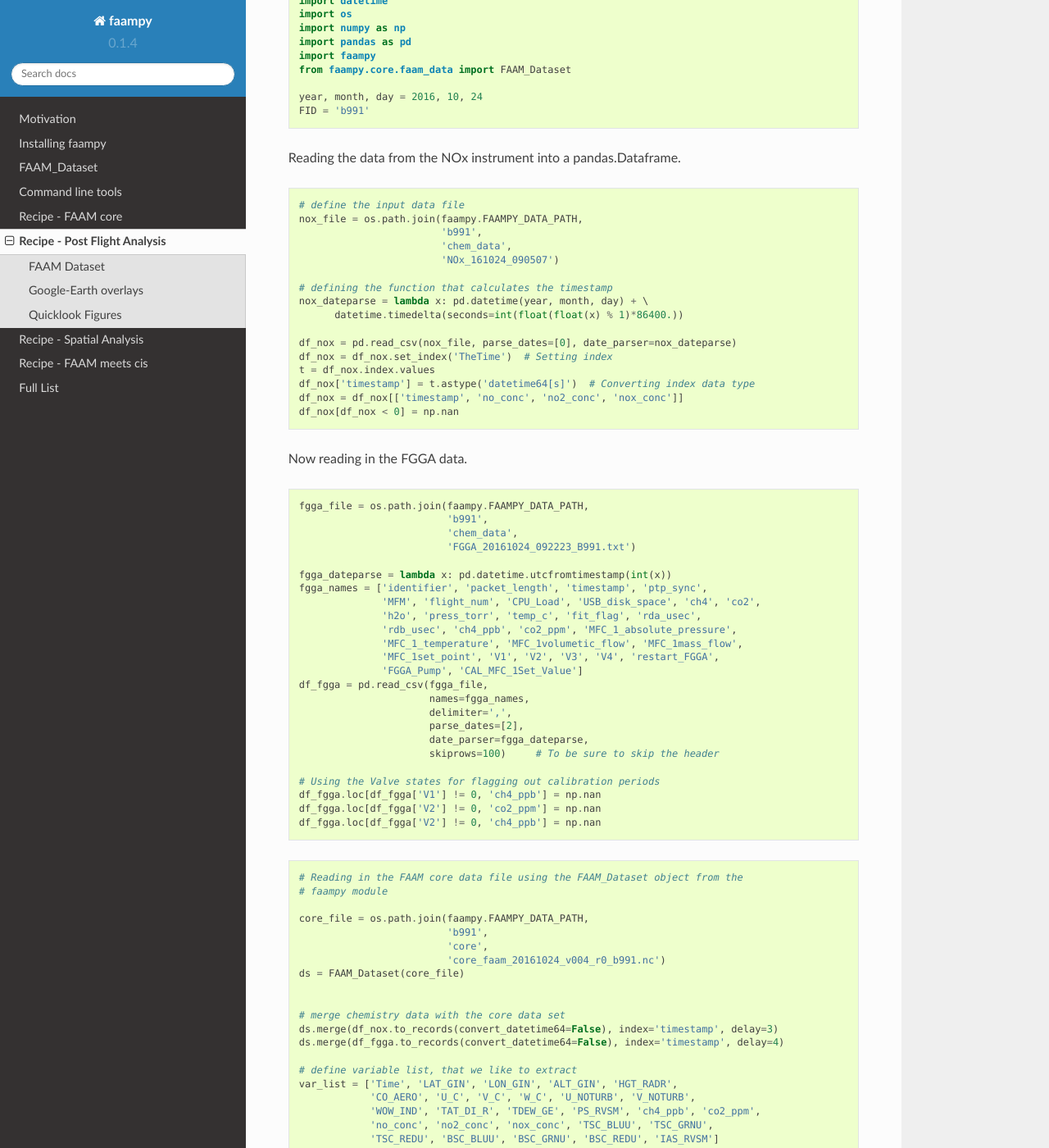
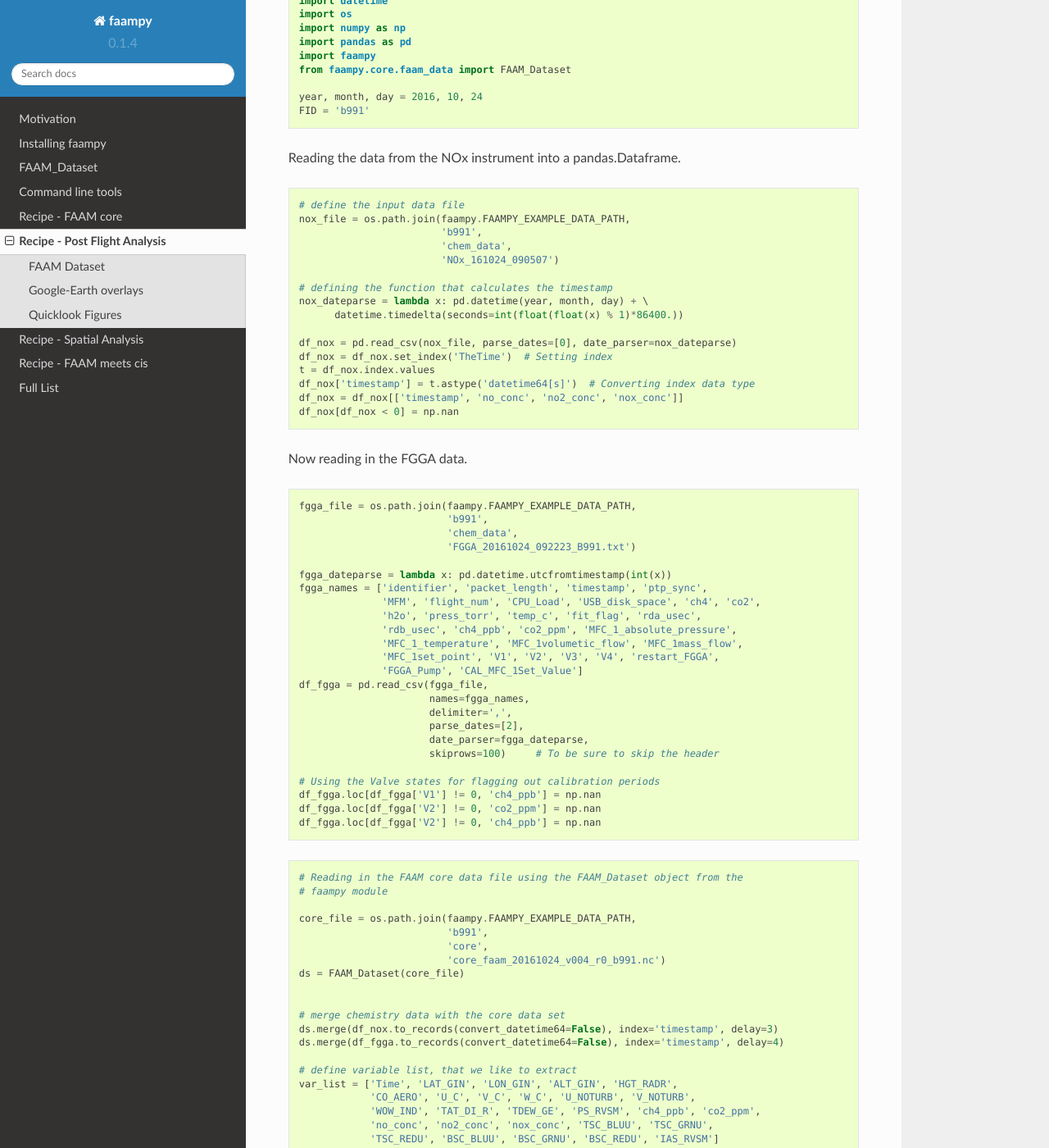
Before and after one commit to ncasuk/faampy, a Sphinx documentation site: the page built from docs/recipe/recipes_02_post_flight_analysis.rst, in a window 1280 px wide and 1400 px high, scrolled down 1080 px. Shown: the whole window at 82% size. Built offline with Sphinx 7.4.7 and the Read the Docs theme 2.0.0, drawn with Linux system fonts in a browser that asks for light colours.

Commit message:
Recipe02 changed to FAAMPY_EXAMPLE_DATA_PATH, and writing of dimension variables amended

```diff
--- a/docs/recipe/recipes_02_post_flight_analysis.rst
+++ b/docs/recipe/recipes_02_post_flight_analysis.rst
@@ -34,7 +34,7 @@ Reading the data from the NOx instrument into a pandas.Dataframe.
 .. code-block:: python
 
     # define the input data file
-    nox_file = os.path.join(faampy.FAAMPY_DATA_PATH,
+    nox_file = os.path.join(faampy.FAAMPY_EXAMPLE_DATA_PATH,
                             'b991',
                             'chem_data',
                             'NOx_161024_090507')
@@ -55,7 +55,7 @@ Now reading in the FGGA data.
 
 .. code-block:: python
 
-    fgga_file = os.path.join(faampy.FAAMPY_DATA_PATH,
+    fgga_file = os.path.join(faampy.FAAMPY_EXAMPLE_DATA_PATH,
                              'b991',
                              'chem_data',
                              'FGGA_20161024_092223_B991.txt')
@@ -86,7 +86,7 @@ Now reading in the FGGA data.
     # Reading in the FAAM core data file using the FAAM_Dataset object from the
     # faampy module
 
-    core_file = os.path.join(faampy.FAAMPY_DATA_PATH,
+    core_file = os.path.join(faampy.FAAMPY_EXAMPLE_DATA_PATH,
                              'b991',
                              'core',
                              'core_faam_20161024_v004_r0_b991.nc')
```
Also changed, not shown: 1 other file.
